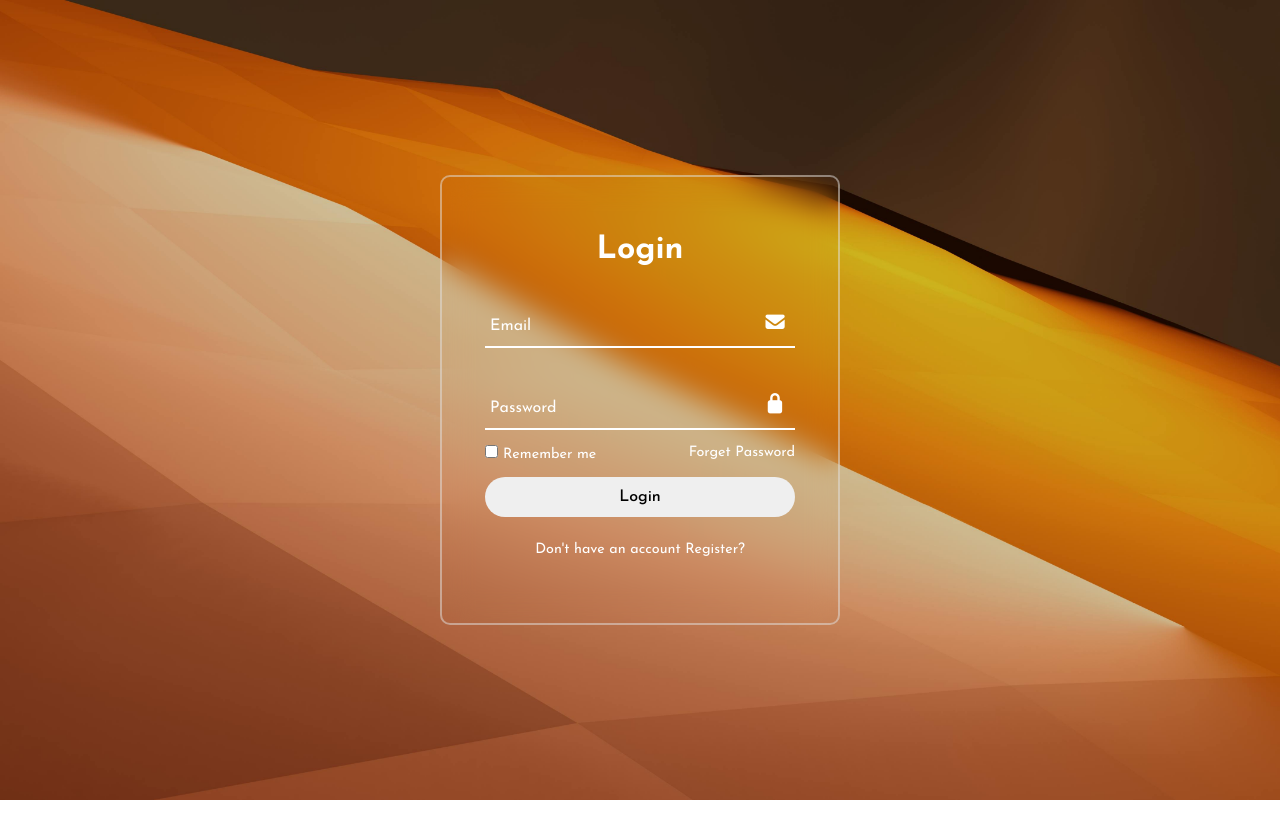
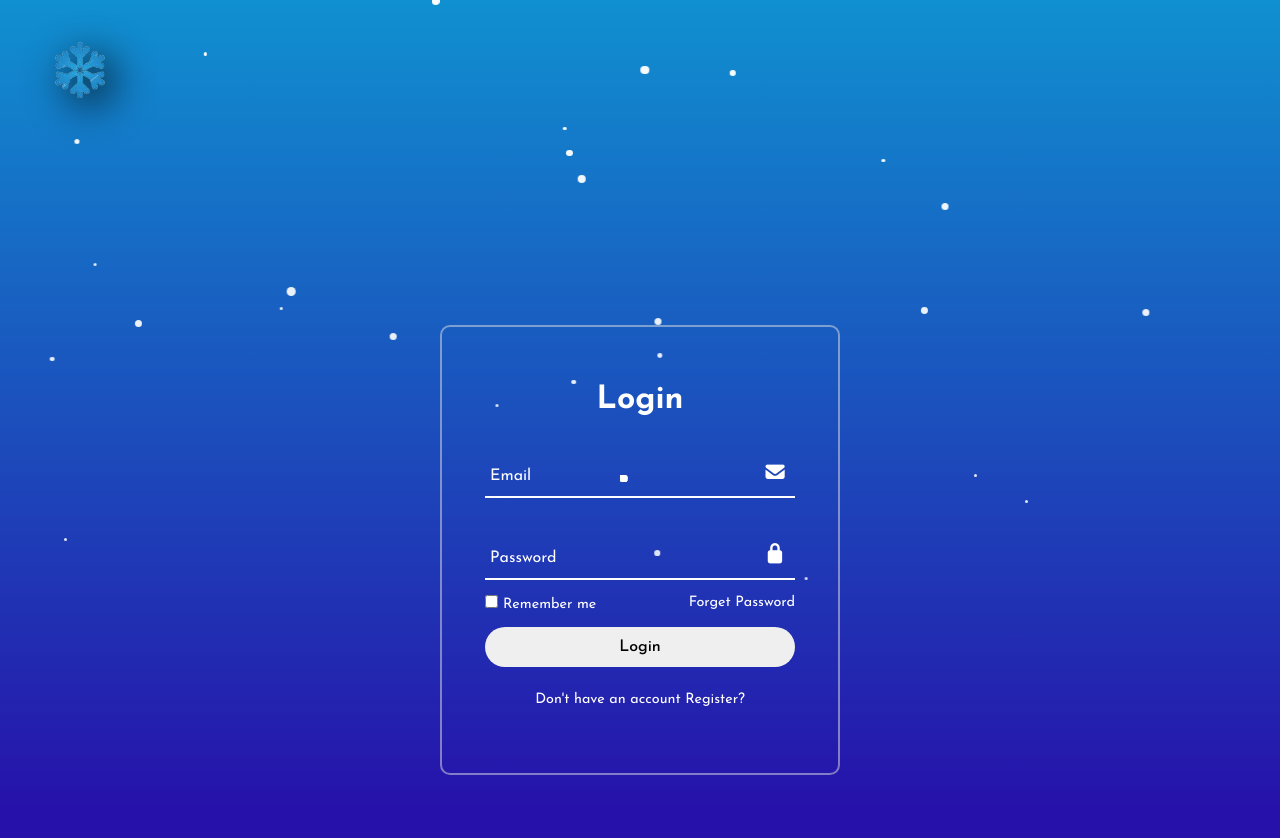
Before and after one commit to stoneboy99801/login-form, a plain HTML site: page index.html in a window 1280 px wide. Before the commit the page ends 800 px from the top, so only its background shows below. Drawn offline with Linux system fonts and the light colour scheme; a web font is replaced by a local one.

Commit message:
new-design

```diff
--- a/index.html
+++ b/index.html
@@ -9,6 +9,83 @@
     <link rel="stylesheet" href="style.css">
 <link rel="stylesheet" href="https://cdnjs.cloudflare.com/ajax/libs/font-awesome/7.0.1/css/all.min.css" integrity="sha512-2SwdPD6INVrV/lHTZbO2nodKhrnDdJK9/kg2XD1r9uGqPo1cUbujc+IYdlYdEErWNu69gVcYgdxlmVmzTWnetw==" crossorigin="anonymous" referrerpolicy="no-referrer" />
 <body>
+    <header>
+        <div class="logo">
+            <img src="download__1_-removebg-preview.png" alt="">
+        </div>
+    </header>
+    <div class="snowfall">
+    <div class="snowflake" ></div>
+    <div class="snowflake"></div>
+    <div class="snowflake"></div>
+    <div class="snowflake"></div>
+    <div class="snowflake"></div>
+    <div class="snowflake"></div>
+    <div class="snowflake"></div>
+    <div class="snowflake"></div>
+    <div class="snowflake"></div>
+    <div class="snowflake"></div>
+     <div class="snowflake" ></div>
+    <div class="snowflake"></div>
+    <div class="snowflake"></div>
+    <div class="snowflake"></div>
+    <div class="snowflake"></div>
+    <div class="snowflake"></div>
+    <div class="snowflake"></div>
+    <div class="snowflake"></div>
+    <div class="snowflake"></div>
+    <div class="snowflake"></div>
+     <div class="snowflake" ></div>
+    <div class="snowflake"></div>
+    <div class="snowflake"></div>
+    <div class="snowflake"></div>
+    <div class="snowflake"></div>
+    <div class="snowflake"></div>
+    <div class="snowflake"></div>
+    <div class="snowflake"></div>
+    <div class="snowflake"></div>
+    <div class="snowflake"></div>
+     <div class="snowflake" ></div>
+    <div class="snowflake"></div>
+    <div class="snowflake"></div>
+    <div class="snowflake"></div>
+    <div class="snowflake"></div>
+    <div class="snowflake"></div>
+    <div class="snowflake"></div>
+    <div class="snowflake"></div>
+    <div class="snowflake"></div>
+    <div class="snowflake"></div>
+     <div class="snowflake" ></div>
+    <div class="snowflake"></div>
+    <div class="snowflake"></div>
+    <div class="snowflake"></div>
+    <div class="snowflake"></div>
+    <div class="snowflake"></div>
+    <div class="snowflake"></div>
+    <div class="snowflake"></div>
+    <div class="snowflake"></div>
+    <div class="snowflake"></div>
+     <div class="snowflake" ></div>
+    <div class="snowflake"></div>
+    <div class="snowflake"></div>
+    <div class="snowflake"></div>
+    <div class="snowflake"></div>
+    <div class="snowflake"></div>
+    <div class="snowflake"></div>
+    <div class="snowflake"></div>
+    <div class="snowflake"></div>
+    <div class="snowflake"></div>
+     <div class="snowflake" ></div>
+    <div class="snowflake"></div>
+    <div class="snowflake"></div>
+    <div class="snowflake"></div>
+    <div class="snowflake"></div>
+    <div class="snowflake"></div>
+    <div class="snowflake"></div>
+    <div class="snowflake"></div>
+    <div class="snowflake"></div>
+    <div class="snowflake"></div>
+</div>
     <section>
     <div class="login-box">
     <form action="">
@@ -35,6 +112,9 @@
     </form>
 </div>
 </section>
+<script src="script.js">
+
+</script>
 </body>
 
 </html>
--- /dev/null
+++ b/script.js
@@ -0,0 +1,26 @@
+
+  const snowContainer = document.querySelector('.snowfall');
+
+  // yahan kitne flakes banane hain
+  const totalFlakes = 50;
+
+  for (let i = 0; i < totalFlakes; i++) {
+    let flake = document.createElement('div');
+    flake.classList.add('snowflake');
+
+    // random size
+    let size = Math.random() * 6 + 3; // 3px – 9px
+    flake.style.width = size + "px";
+    flake.style.height = size + "px";
+
+    // random left position
+    flake.style.left = Math.random() * 100 + "%";
+
+    // random animation duration (falling speed)
+    flake.style.animationDuration = (Math.random() * 5 + 7) + "s";
+
+    // random delay
+    flake.style.animationDelay = Math.random() * 10 + "s";
+
+    snowContainer.appendChild(flake);
+  }
--- a/style.css
+++ b/style.css
@@ -1,26 +1,167 @@
-*{
+:root {
+    --small: 3px;
+    --medium: 7px;
+}
+
+* {
     padding: 0;
     margin: 0;
     box-sizing: border-box;
     font-family: "Josefin Sans", sans-serif;
 }
-section{
+
+body {
+    position: relative;
+    height: 100%;
+}
+header{
+    width: 100%;
+height: 150px;
+top: 0;
+position: sticky;
+}
+.logo img {
+    margin: 30px;
+    width: 100px;
+    filter: drop-shadow(10px 10px 20px black);
+   position: sticky;
+}
+
+/* 🌨 Snowfall fixed */
+.snowfall {
+    position: absolute;
+    z-index: -1;
+    inset: 0;
+    overflow: hidden;
+    background: linear-gradient(#1090d0, #2612aa 85%);
+}
+
+.snowflake {
+    --small: 3px;
+    --medium: 7px;
+    width: var(--small);
+    height: var(--small);
+    position: absolute;
+    top: -10%;
+    left: 50%;
+    background-color: #fff;
+    border-radius: 50%;
+    opacity: 0.95;
+    pointer-events: none;
+    animation: snow 10s linear infinite, wind 4.5s ease-in-out infinite;
+}
+
+.snowflake:nth-child(2n) {
+    width: var(--medium);
+    height: var(--medium);
+}
+
+/* Spread flakes across screen */
+.snowflake:nth-child(1) {
+    left: 5%;
+    animation: snow 9s linear infinite, wind 4s ease-in-out infinite;
+    animation-delay: 0s, 0s;
+}
+
+.snowflake:nth-child(2) {
+    left: 12%;
+    animation: snow 11s linear infinite, wind 5s ease-in-out infinite;
+    animation-delay: 1s, 0.6s;
+}
+
+.snowflake:nth-child(3) {
+    left: 22%;
+    animation: snow 8.5s linear infinite, wind 3.8s ease-in-out infinite;
+    animation-delay: 2s, 0.3s;
+}
+
+.snowflake:nth-child(4) {
+    left: 30%;
+    animation: snow 12s linear infinite, wind 6s ease-in-out infinite;
+    animation-delay: 0.5s, 0.7s;
+}
+
+.snowflake:nth-child(5) {
+    left: 40%;
+    animation: snow 9.6s linear infinite, wind 4.2s ease-in-out infinite;
+    animation-delay: 0.8s, 0.2s;
+}
+
+.snowflake:nth-child(6) {
+    left: 52%;
+    animation: snow 10.5s linear infinite, wind 5s ease-in-out infinite;
+    animation-delay: 1.2s, 0.9s;
+}
+
+.snowflake:nth-child(7) {
+    left: 62%;
+    animation: snow 7.8s linear infinite, wind 3.5s ease-in-out infinite;
+    animation-delay: 0.4s, 0.4s;
+}
+
+.snowflake:nth-child(8) {
+    left: 72%;
+    animation: snow 13s linear infinite, wind 6.5s ease-in-out infinite;
+    animation-delay: 1.6s, 1s;
+}
+
+.snowflake:nth-child(9) {
+    left: 82%;
+    animation: snow 9.2s linear infinite, wind 4.4s ease-in-out infinite;
+    animation-delay: 0.2s, 0.6s;
+}
+
+.snowflake:nth-child(10) {
+    left: 90%;
+    animation: snow 11.3s linear infinite, wind 5.2s ease-in-out infinite;
+    animation-delay: 1s, 0.8s;
+}
+
+/* Vertical fall */
+@keyframes snow {
+    0% {
+        top: -10%;
+        opacity: 1;
+    }
+
+    100% {
+        top: 110%;
+        opacity: 0.75;
+    }
+}
+
+/* Left-right sway */
+@keyframes wind {
+    0% {
+        transform: translateX(-25px);
+    }
+
+    50% {
+        transform: translateX(25px);
+    }
+
+    100% {
+        transform: translateX(-25px);
+    }
+}
+
+/* Rest of your code same */
+section {
     width: 100%;
     height: 100vh;
     display: flex;
     justify-content: center;
     align-items: center;
-    background: url(pexels-steve-12583203.jpg) no-repeat;
-    background-size: cover;
-    background-position: center;
     animation: animateBg 5s linear infinite;
 }
-@keyframes animateBg{
-    100%{
-        filter:hue-rotate(360deg);
+
+@keyframes animateBg {
+    100% {
+        filter: hue-rotate(360deg);
     }
 }
-.login-box{
+
+.login-box {
     border: 2px solid rgba(225, 225, 225, .5);
     position: relative;
     width: 400px;
@@ -32,18 +173,21 @@ section{
     border-radius: 10px;
     backdrop-filter: blur(15px);
 }
-h2{
+
+h2 {
     font-size: 2rem;
     color: white;
     text-align: center;
 }
-.input-box{
+
+.input-box {
     position: relative;
     width: 310px;
     margin: 30px 0;
     border-bottom: 2px solid #fff;
 }
-.input-box label{
+
+.input-box label {
     position: absolute;
     top: 50%;
     left: 5px;
@@ -53,12 +197,13 @@ h2{
     pointer-events: none;
     transition: .5s;
 }
+
 .input-box input:focus~label,
-.input-box input:valid~label{
+.input-box input:valid~label {
     top: -5px;
+}
 
-}
-.input-box input{
+.input-box input {
     width: 100%;
     height: 50px;
     background: transparent;
@@ -68,32 +213,37 @@ h2{
     color: #fff;
     padding: 0 35px 0 5px;
 }
-.input-box .icon{
+
+.input-box .icon {
     position: absolute;
     right: 8px;
     color: #fff;
     font-size: 1.2em;
     line-height: 57px;
+}
 
-}
-.remember-password{
+.remember-password {
     margin: -15px 0 15px;
     font-size: .9em;
     color: #fff;
     display: flex;
     justify-content: space-between;
 }
-.remember-password label input{
+
+.remember-password label input {
     margin-right: 5px;
 }
-.remember-password a{
+
+.remember-password a {
     text-decoration: none;
     color: #fff;
 }
-.remember-password a:hover{
+
+.remember-password a:hover {
     text-decoration: underline;
 }
-.btn{
+
+.btn {
     width: 100%;
     height: 40px;
     border-radius: 40px;
@@ -103,22 +253,26 @@ h2{
     font-size: 1em;
     font-weight: 500;
 }
-.register-acc{
+
+.register-acc {
     font-size: .9em;
     color: #fff;
     text-align: center;
     margin: 25px 0 10px;
 }
-.register-acc a{
+
+.register-acc a {
     color: #fff;
     text-decoration: none;
     font-weight: 600px;
 }
-.register-acc a:hover{
+
+.register-acc a:hover {
     text-decoration: underline;
 }
+
 @media (max-width:360px) {
-    .login-box{
+    .login-box {
         width: 100%;
         height: 100vh;
         border: none;
```
Also changed, not shown: download (1).jpg (added), download__1_-removebg-preview.png (added), snow.png (added). Lines whose indentation alone changed are shown as unchanged.
